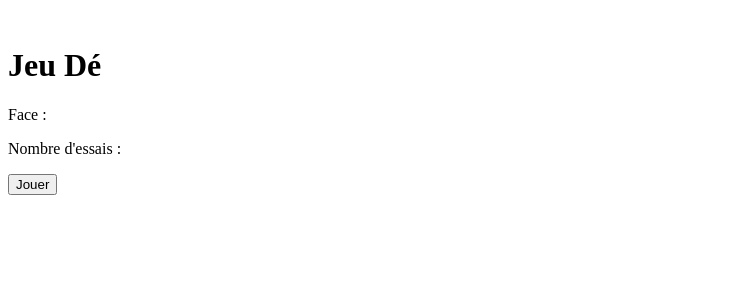
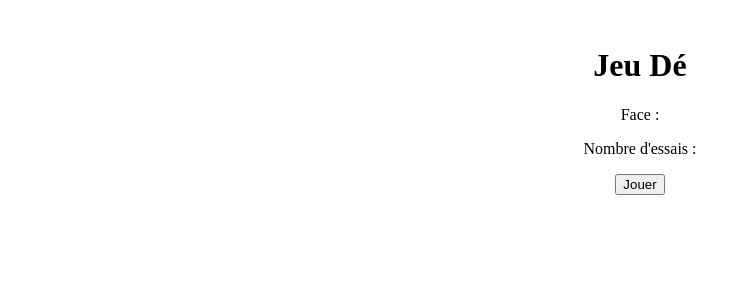
Before and after one commit to ISNTIC-2021/jeu, a React (Create React App) app: page / in a window 1280 px wide. Shown: the top 300 px of the page, without its empty margins (0-751 px from the left). Built offline with nearby package versions, Linux system fonts and the light colour scheme.

Commit message:
first commit

```diff
--- /dev/null
+++ b/src/components/Game.css
@@ -0,0 +1,3 @@
+body{
+    text-align: center;
+}
--- a/src/components/Game.jsx
+++ b/src/components/Game.jsx
@@ -1,6 +1,12 @@
 import React, { Component } from 'react'
+import '../components/Game.css';
 
 class Game extends Component {
+    constructor(props){
+        super(props);
+        this.state={face:null,computer:0,end:false }
+    }
+
   render() {
     return (
       <>
@@ -8,7 +14,7 @@ class Game extends Component {
       <h1>Jeu Dé</h1>
       <p>Face : </p>
       <p>Nombre d'essais : </p>
-      <button>Jouer</button>
+      <button onClick="">Jouer</button>
       </>
     )
   }
```
